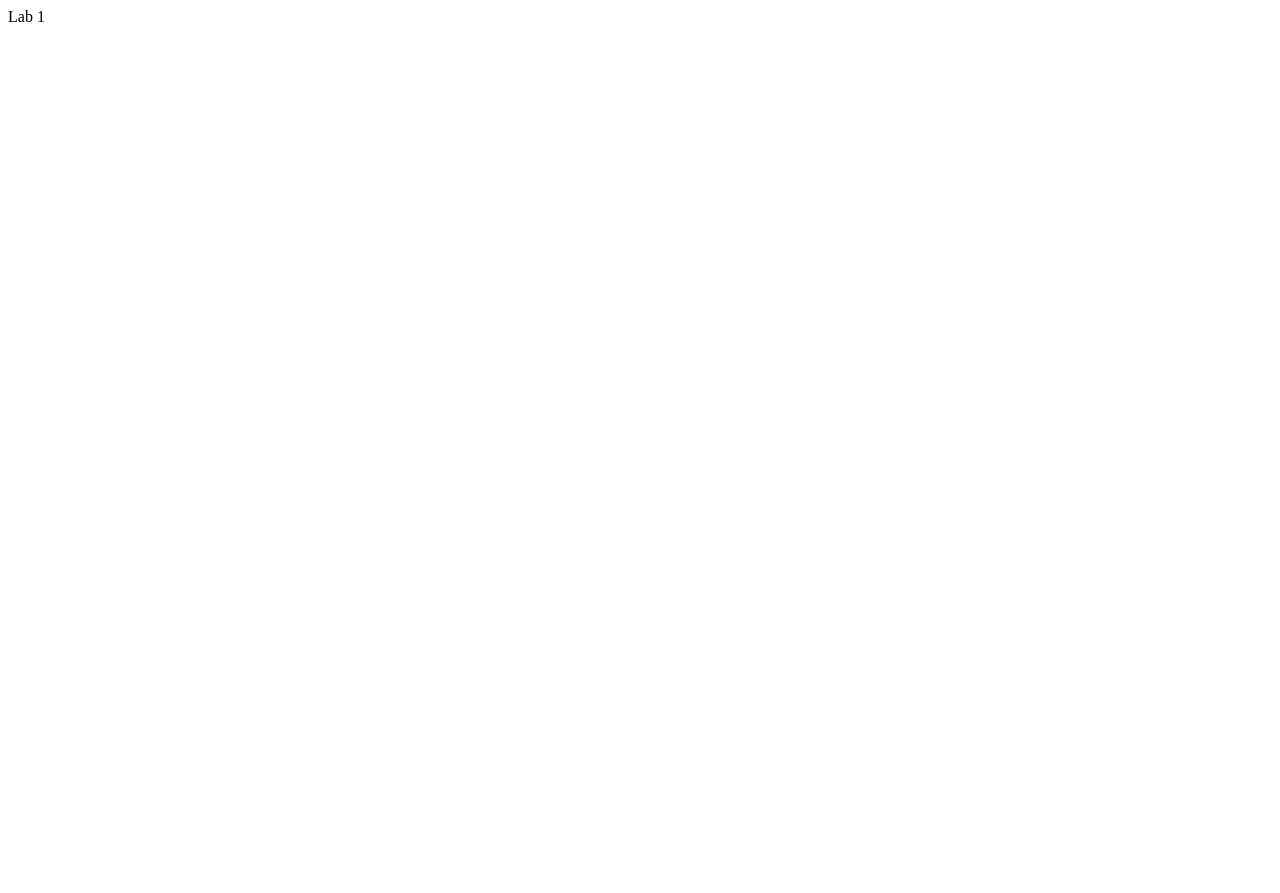
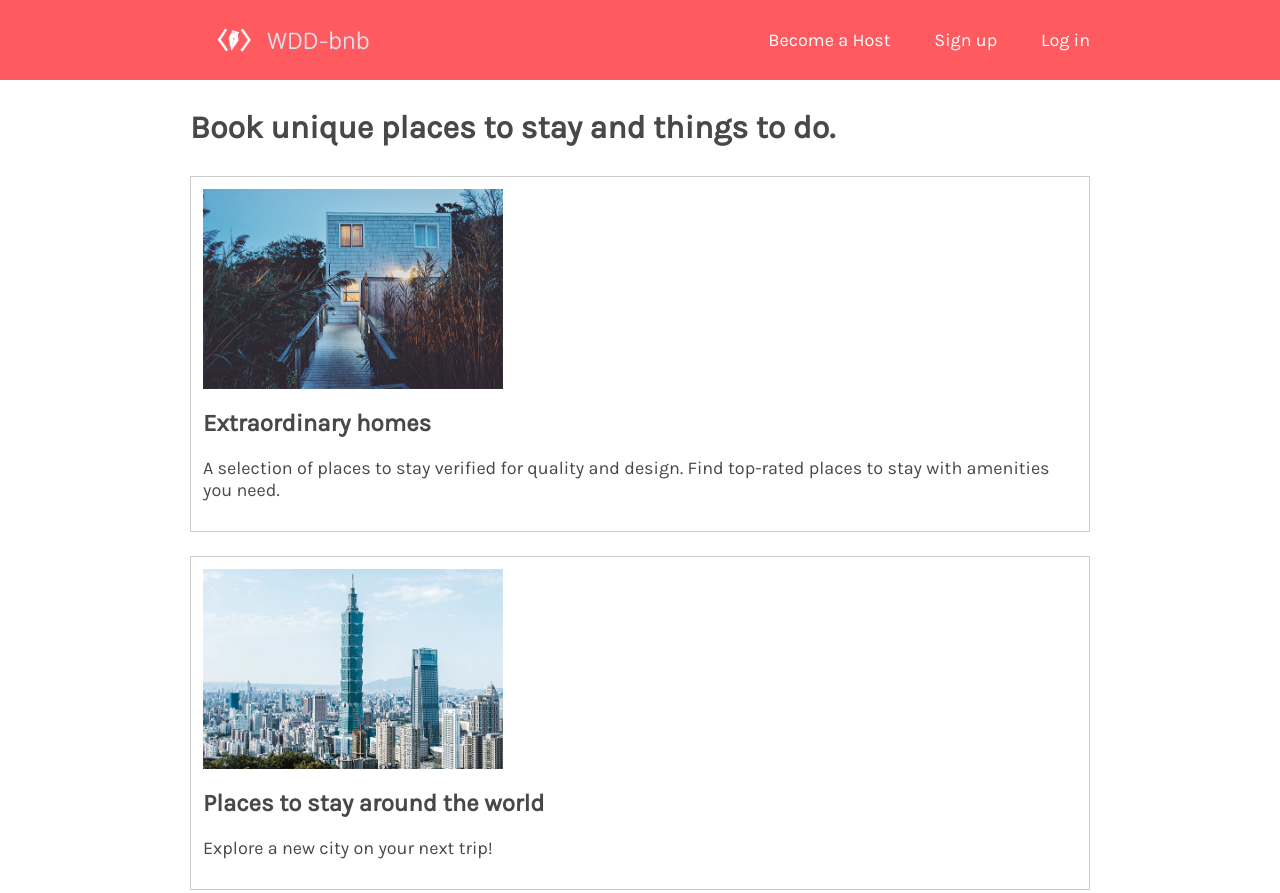
Before and after one commit to raelindesign/raelindesign.github.io, a plain HTML site: page labs/lab2/index.html in a window 1280 px wide. Shown: the top 893 px of the page. Before the commit the page ends 800 px from the top, so only its background shows below. Drawn offline with Linux system fonts and the light colour scheme.

Commit message:
finished lab2

```diff
--- /dev/null
+++ b/labs/lab2/css/style.css
@@ -0,0 +1,75 @@
+body {
+    font-family: Karla, sans-serif;
+    color: #484848;
+}
+
+nav ul {
+    list-style-type: none;
+    padding-inline-start: 0;
+    margin-block-start: 0;
+    margin-block-end: 0;
+}
+
+header {
+    background-color: #FF5A5F;
+    height: 80px;
+}
+
+body {
+    margin: 0;
+    padding: 0;
+}
+
+#logo {
+    height: 80px;
+}
+
+nav {
+    display: inline-block;
+    float: right;
+}
+nav li {
+    display: inline-block;
+    margin-left: 40px;
+    line-height: 80px;
+}
+
+nav a {
+    color : #FFFFFF;
+    font-size: 18px;
+    text-decoration: none;
+    cursor: pointer;
+}
+
+nav a:hover{
+    text-decoration: underline;
+}
+
+.content {
+    width: 900px;
+    margin: auto;
+}
+
+section {
+    padding: 12px;
+    border: 1px solid #cccccc;
+    margin-bottom: 24px;
+}
+
+section img {
+    width: 300px;
+}
+
+h1 {
+    font-size: 32px;
+    padding-top: 8px;
+    padding-bottom: 8px;
+}
+
+h2 {
+    font-size: 24px;
+}
+
+section p {
+    font-size: 18px;
+}
--- a/labs/lab2/index.html
+++ b/labs/lab2/index.html
@@ -1,6 +1,48 @@
-<!DOCTYPE html>
 <html>
-    <body>
-        Lab 1
-    </body>
+  <head>
+    <title>WDD-bnb</title>
+    <link href="https://fonts.googleapis.com/css?family=Karla&display=swap" rel="stylesheet">
+    <link rel="stylesheet" href="css/style.css">
+  </head>
+  <body>
+    <header>
+      <div class="content">
+        <a href="home">
+          <img src="img/logo.png" alt="" id="logo"/>
+        </a>
+        <nav>
+          <ul>
+            <li><a href="become-host">Become a Host</a></li>
+            <li><a href="sign-up">Sign up</a></li>
+            <li><a href="log-in">Log in</a></li>
+          </ul>
+        </nav>
+      </div>
+    </header>
+
+    <div class ="content">
+      <h1>Book unique places to stay and things to do.</h1>
+    <section>
+      <img src="img/house.png" />
+      <h2>Extraordinary homes</h2>
+      <p>
+        A selection of places to stay verified for quality and design. Find
+        top-rated places to stay with amenities you need.
+      </p>
+    </section>
+    <section>
+      <img src="img/city.png" />
+      <h2>Places to stay around the world</h2>
+      <p>Explore a new city on your next trip!</p>
+    </section>
+    <section>
+      <img src="img/sushimaking.png" />
+      <h2>Top-rated experiences</h2>
+      <p>
+        Book one-of-a-kind activities hosted by locals, created for the curious.
+      </p>
+    </section>
+    </div>
+
+  </body>
 </html>
```
Also changed, not shown: labs/lab2/img/city.png (added), labs/lab2/img/house.png (added), labs/lab2/img/logo.png (added), labs/lab2/img/sushimaking.png (added), 2 other files.
